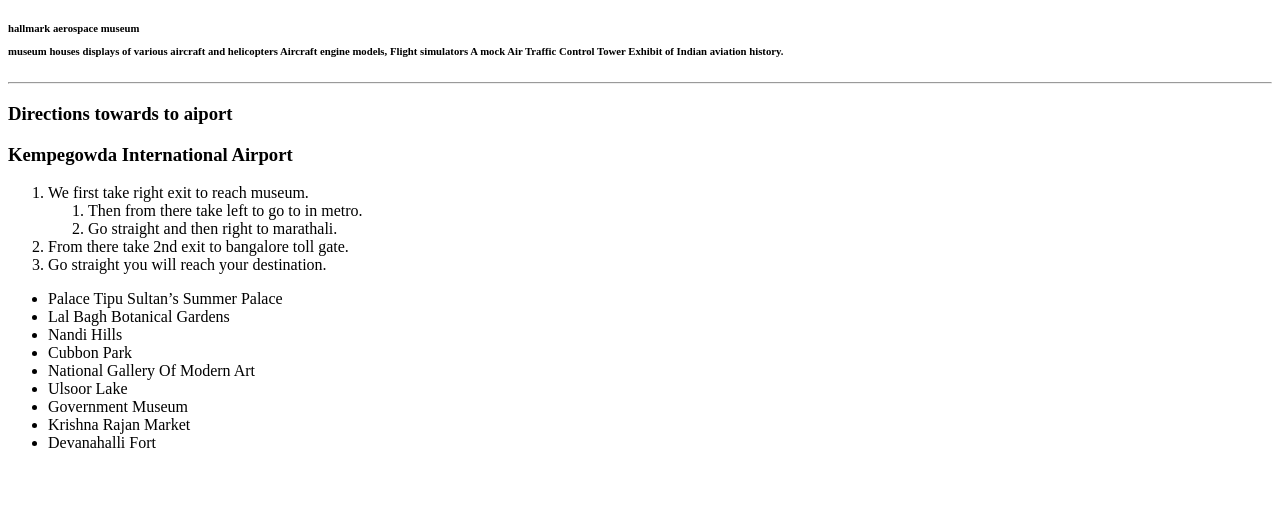
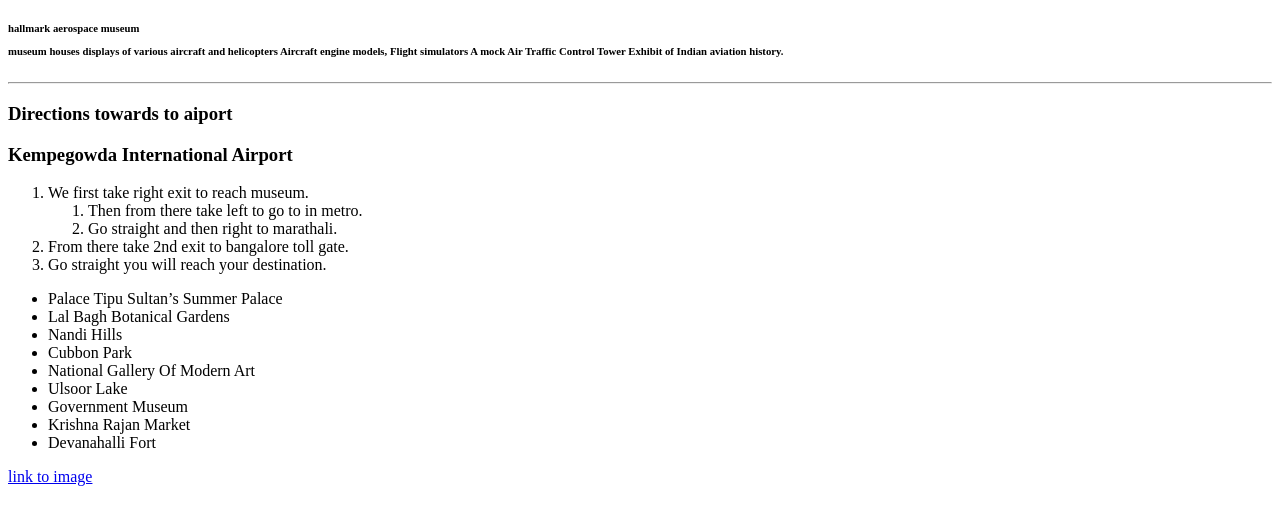
Before and after one commit to 44-563-Web-Apps-F22/44563-webapps-assignment-3-stirumani, a plain HTML site: page index.html in a window 1280 px wide. Shown: the part 61-586 px from the top of the page. Drawn offline with Linux system fonts and the light colour scheme.

```diff
--- a/index.html
+++ b/index.html
@@ -48,4 +48,5 @@
 <li>Krishna Rajan Market</li>
 <li>Devanahalli Fort</li>
     </ul>
+    <p><a href="file:///C:/Users/S555914/Desktop/webapps-repo/44563-webapps-assignment-3-stirumani/aboutme.html">link to image</a></p>
 </body>
```
